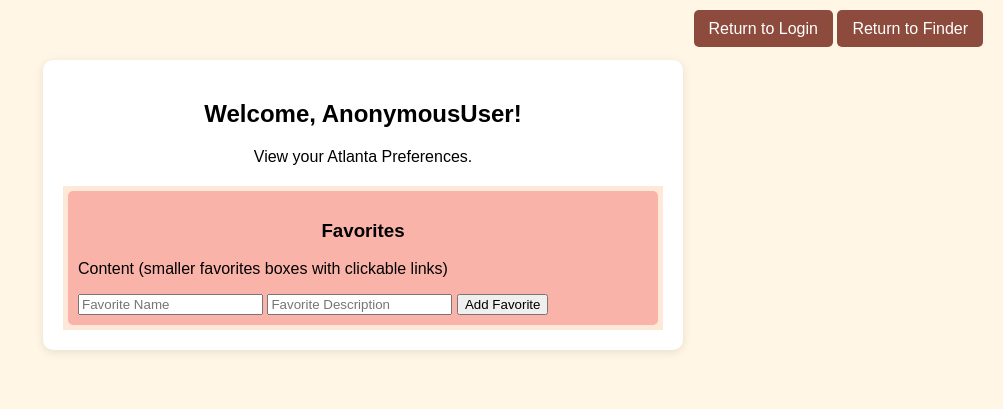
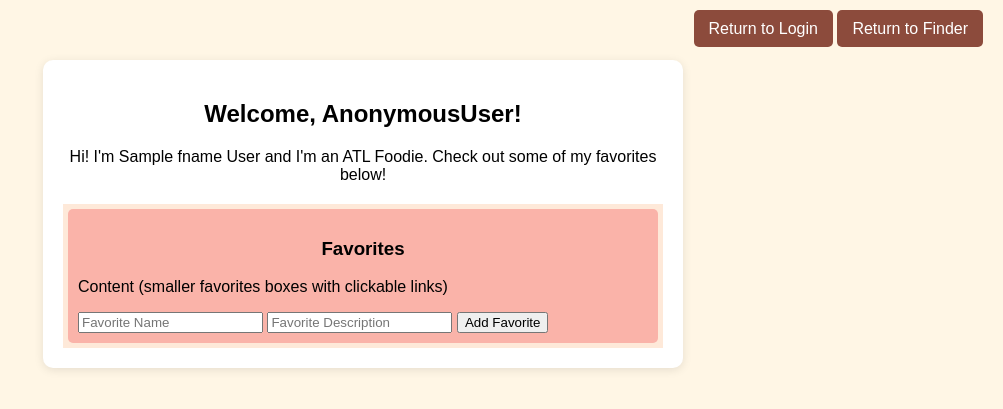
Before and after one commit to Rethikaamb/AtlantaFoodFinderProject, a Django app: template templates/account.html in a window 1280 px wide. Shown: the top 409 px of the page, without its empty margins (277-1280 px from the left). Run offline with Django 3.2, Linux system fonts and the light colour scheme; the template is opened without the code that fills it: most values are stand-ins (such as "Sample title", 1, 10 or a date in 2020).

Commit message:
updates to account

```diff
--- a/templates/account.html
+++ b/templates/account.html
@@ -17,7 +17,7 @@
     <div class="main-box">
         <h2></h2>
         <h2 style="text-align: center;">Welcome, {{ user }}!</h2>
-        <p>View your Atlanta Preferences.</p>
+        <p>Hi! I'm {{ fname }} {{ lname }} and I'm an ATL Foodie. Check out some of my favorites below!</p>
     </div>
 
     <div class="box-container">
```
